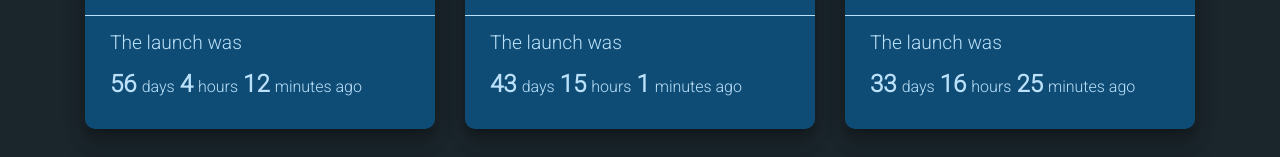
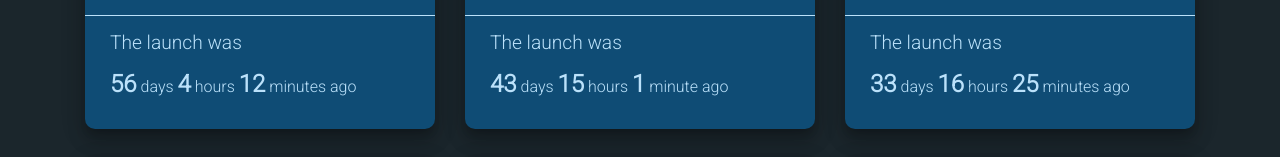
Before and after one commit to Furetur/jetbrains-tc-internship, a React (Create React App) app: page / in a window 1280 px wide. Shown: the part 372-529 px from the top of the page. Built offline with nearby package versions, Linux system fonts and the light colour scheme.

Commit message:
added spaces to Timer plural forms of words

```diff
--- a/src/components/Timer/Timer.css
+++ b/src/components/Timer/Timer.css
@@ -1,6 +1,4 @@
 .Timer .number {
-  margin-right: 5px;
-  margin-left: 5px;
   font-size: 1.5rem;
   font-weight: 800;
 }
--- a/src/components/Timer/Timer.tsx
+++ b/src/components/Timer/Timer.tsx
@@ -20,17 +20,19 @@ export default function Timer({ eventDate, currentDate }: Props): ReactElement {
     : differenceInDaysHoursMinutes(currentDate, eventDate);
 
   return eventIsNow ? (
-    <div>The event is now</div>
+    <p className="Timer">
+      <span className="number">Now</span>
+    </p>
   ) : (
     <p className="Timer">
       <span id="number-of-days" className="number">
-          {daysLeft}
+        {daysLeft}
       </span>
-      <span className="unit">days</span>
+      <span className="unit"> {daysLeft === 1 ? 'day' : 'days'} </span>
       <span className="number">{hoursLeft}</span>
-      <span className="unit">hours</span>
+      <span className="unit"> {hoursLeft === 1 ? 'hour' : 'hours'} </span>
       <span className="number">{minutesLeft}</span>
-      <span className="unit">minutes</span>
+      <span className="unit"> {minutesLeft === 1 ? 'minute' : 'minutes'}</span>
       {!countDown ? <span className="optional-ago"> ago</span> : null}
     </p>
   );
```
